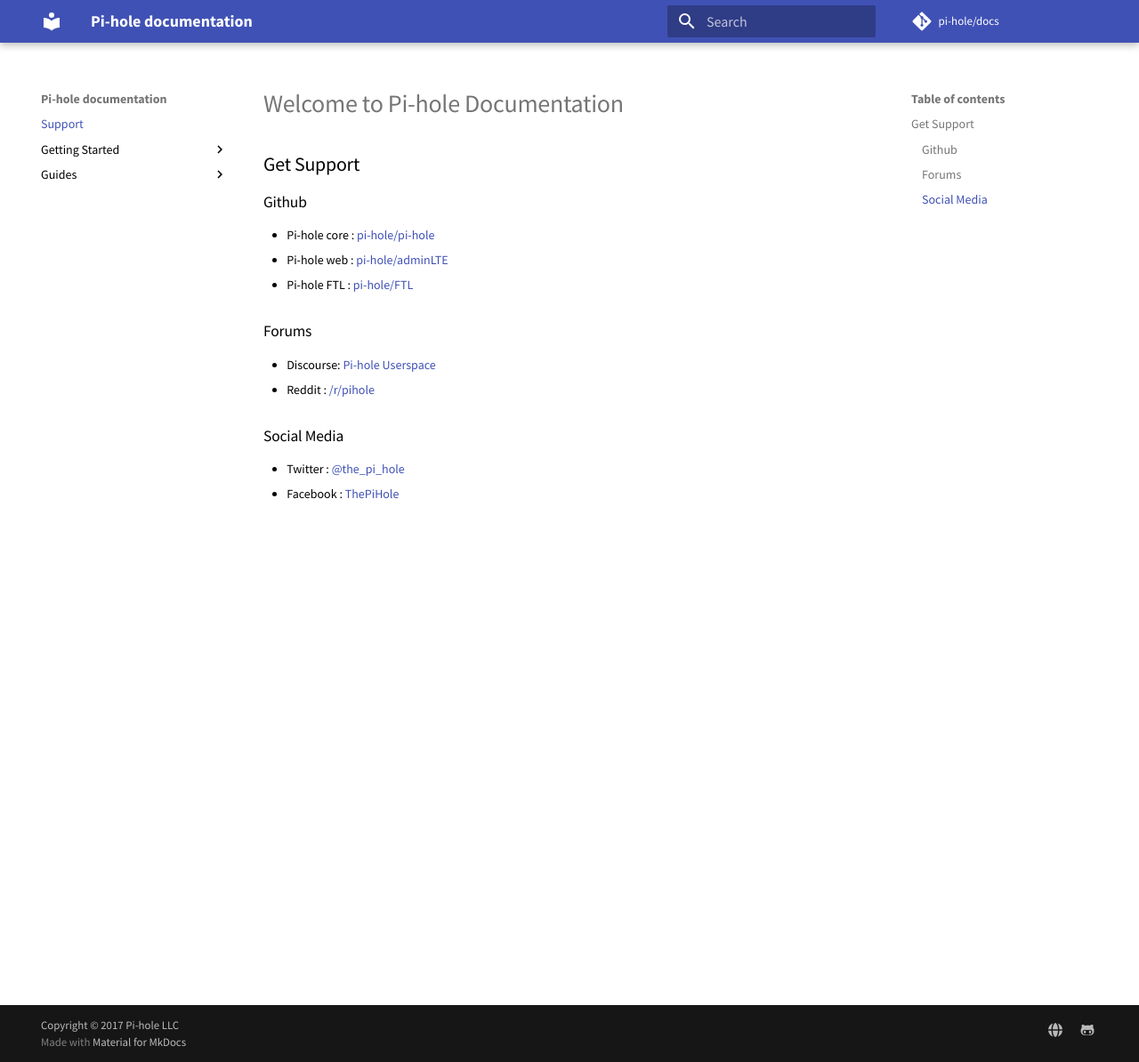
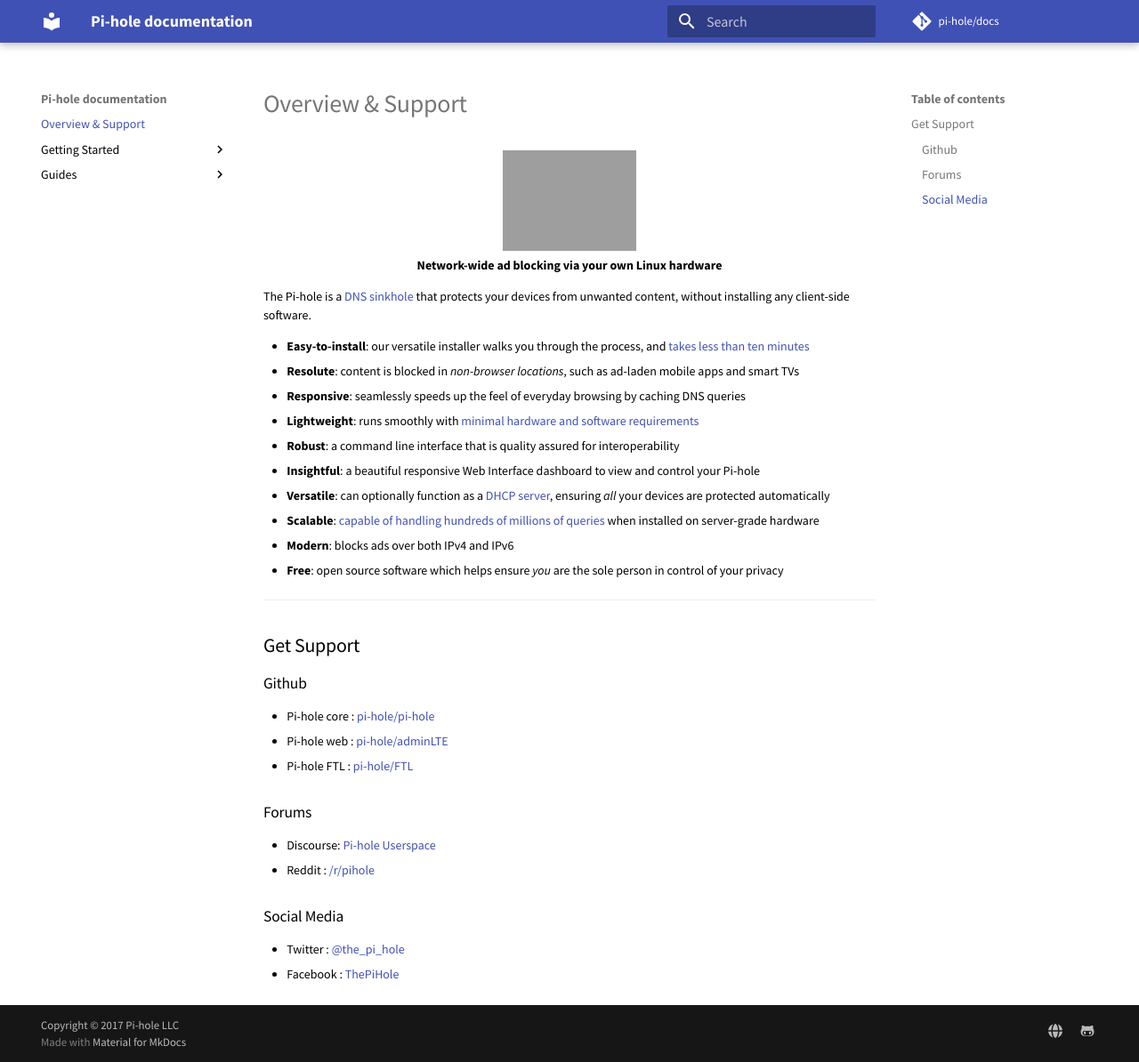
Before and after one commit to pi-hole/docs, an MkDocs documentation site: the page built from docs/index.md, in a window 1280 px wide and 1194 px high. Shown: the whole window at 89% size. Built offline with MkDocs 1.6.1 and Material for MkDocs 9.7.7, drawn with Linux system fonts in a browser that asks for light colours; comment, search, counter and statistics services are not loaded; old or Windows-style settings are respelled for this version of MkDocs.

Commit message:
add in product overview
Signed-off-by: Adam Warner <adamw@rner.email>

```diff
--- a/docs/index.md
+++ b/docs/index.md
@@ -1,4 +1,22 @@
-# Welcome to Pi-hole Documentation
+<p align="center">
+<a href="https://pi-hole.net"><img src="https://pi-hole.github.io/graphics/Vortex/Vortex_with_text.png" width="150" height="255" alt="Pi-hole"></a><br/>
+<b>Network-wide ad blocking via your own Linux hardware</b><br/>
+</p>
+
+The Pi-hole is a [DNS sinkhole](https://en.wikipedia.org/wiki/DNS_Sinkhole) that protects your devices from unwanted content, without installing any client-side software.
+
+- **Easy-to-install**: our versatile installer walks you through the process, and [takes less than ten minutes](https://www.youtube.com/watch?v=vKWjx1AQYgs)
+- **Resolute**: content is blocked in _non-browser locations_, such as ad-laden mobile apps and smart TVs
+- **Responsive**: seamlessly speeds up the feel of everyday browsing by caching DNS queries
+- **Lightweight**: runs smoothly with [minimal hardware and software requirements](main/prerequesites.md)
+- **Robust**: a command line interface that is quality assured for interoperability
+- **Insightful**: a beautiful responsive Web Interface dashboard to view and control your Pi-hole
+- **Versatile**: can optionally function as a [DHCP server](https://discourse.pi-hole.net/t/how-do-i-use-pi-holes-built-in-dhcp-server-and-why-would-i-want-to/3026), ensuring *all* your devices are protected automatically
+- **Scalable**: [capable of handling hundreds of millions of queries](https://pi-hole.net/2017/05/24/how-much-traffic-can-pi-hole-handle/) when installed on server-grade hardware
+- **Modern**: blocks ads over both IPv4 and IPv6
+- **Free**: open source software which helps ensure _you_ are the sole person in control of your privacy
+
+-----
 
 ## Get Support
 
--- a/mkdocs.yml
+++ b/mkdocs.yml
@@ -18,7 +18,7 @@
   - pymdownx.extra
   - footnotes
 pages:
-- 'Support': 'index.md'
+- 'Overview & Support': 'index.md'
 - 'Getting Started':
   - 'Prerequisites': 'main/prerequesites.md'
   - 'Installation': 'main/basic-install.md'
```
Also changed, not shown: docs/main/basic-install.md (+7 -5 lines).
